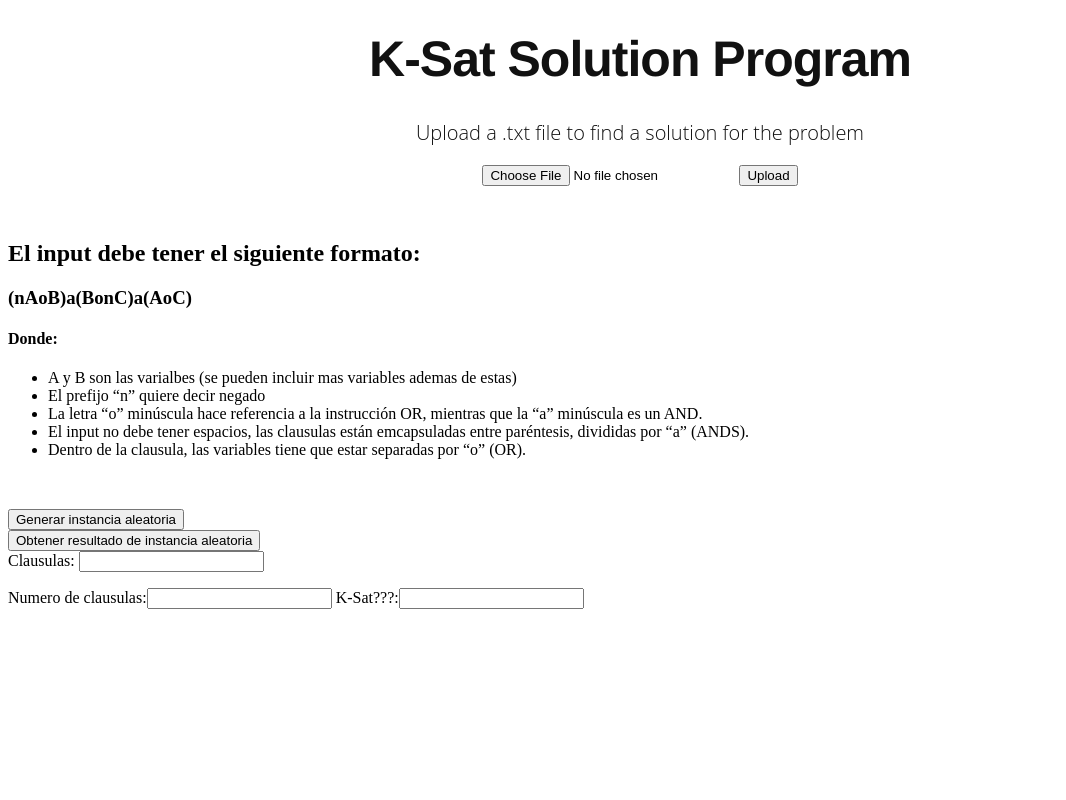
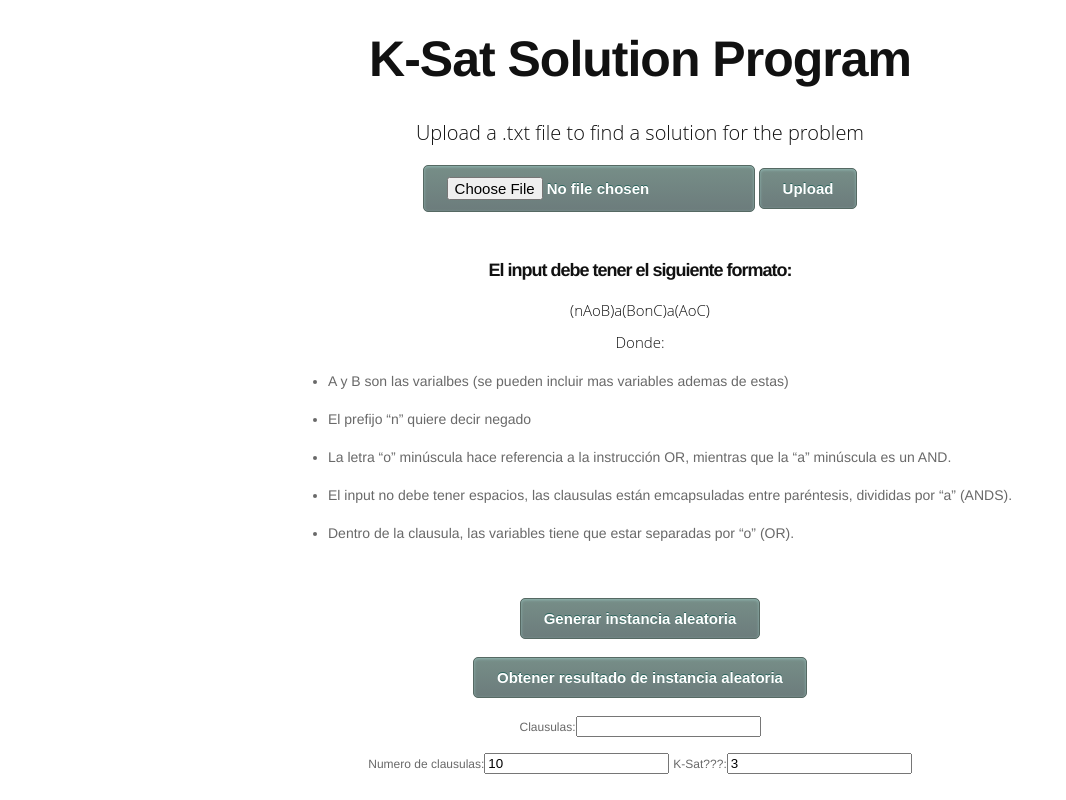
Before and after one commit to joellara/kSat-Schoning-Algorithm, a Flask app: page / in a window 1280 px wide. Shown: the whole page, without its empty margins (0-1066 px from the left). Run offline with Flask 2, Linux system fonts and the light colour scheme; some libraries are stand-ins or nearby versions.

Commit message:
Added Css 1.0

```diff
--- a/app.py
+++ b/app.py
@@ -23,7 +23,7 @@ def solveClause():
     (values, count) = Schoning.schoning_algo(linestring)
     if not values:
         return render_template('error.html',error=count)
-    return render_template('reading.html',values=values,count=count,string=linestring)
+    return render_template('reading.html',values=values,count=count,clause=linestring)
 
 @app.route("/", methods=['GET', 'POST'])
 def index():
--- a/static/styles.css
+++ b/static/styles.css
@@ -51,3 +51,61 @@ a:active  {
     margin: 0 0 72px;
     text-align: center
 }
+
+li{
+     color: #696969;
+     font-family: 'Helvetica Neue', sans-serif;
+     font-size: 14px;
+     line-height: 14px;
+     margin: 0 0 24px;
+     text-align:justify;
+     text-justify: inter-word;
+}
+
+.labelIndex{
+      color: #696969;
+     font-family: 'Helvetica Neue', sans-serif;
+     font-size: 12px;
+
+}
+
+.myButton {
+	-moz-box-shadow:inset 0px 1px 3px 0px #91b8b3;
+	-webkit-box-shadow:inset 0px 1px 3px 0px #91b8b3;
+	box-shadow:inset 0px 1px 3px 0px #91b8b3;
+	background:-webkit-gradient(linear, left top, left bottom, color-stop(0.05, #768d87), color-stop(1, #6c7c7c));
+	background:-moz-linear-gradient(top, #768d87 5%, #6c7c7c 100%);
+	background:-webkit-linear-gradient(top, #768d87 5%, #6c7c7c 100%);
+	background:-o-linear-gradient(top, #768d87 5%, #6c7c7c 100%);
+	background:-ms-linear-gradient(top, #768d87 5%, #6c7c7c 100%);
+	background:linear-gradient(to bottom, #768d87 5%, #6c7c7c 100%);
+	filter:progid:DXImageTransform.Microsoft.gradient(startColorstr='#768d87', endColorstr='#6c7c7c',GradientType=0);
+	background-color:#768d87;
+	-moz-border-radius:5px;
+	-webkit-border-radius:5px;
+	border-radius:5px;
+	border:1px solid #566963;
+	display:inline-block;
+	cursor:pointer;
+	color:#ffffff;
+	font-family:Arial;
+	font-size:15px;
+	font-weight:bold;
+	padding:11px 23px;
+	text-decoration:none;
+	text-shadow:0px -1px 0px #2b665e;
+}
+.myButton:hover {
+	background:-webkit-gradient(linear, left top, left bottom, color-stop(0.05, #6c7c7c), color-stop(1, #768d87));
+	background:-moz-linear-gradient(top, #6c7c7c 5%, #768d87 100%);
+	background:-webkit-linear-gradient(top, #6c7c7c 5%, #768d87 100%);
+	background:-o-linear-gradient(top, #6c7c7c 5%, #768d87 100%);
+	background:-ms-linear-gradient(top, #6c7c7c 5%, #768d87 100%);
+	background:linear-gradient(to bottom, #6c7c7c 5%, #768d87 100%);
+	filter:progid:DXImageTransform.Microsoft.gradient(startColorstr='#6c7c7c', endColorstr='#768d87',GradientType=0);
+	background-color:#6c7c7c;
+}
+.myButton:active {
+	position:relative;
+	top:1px;
+}
--- a/templates/error.html
+++ b/templates/error.html
@@ -3,7 +3,7 @@
 <html lang="en" xmlns="http://www.w3.org/1999/xhtml">
 <head>
     <meta charset="utf-8" />
-    <link rel="stylesheet" type="text/css" href="/joellara/algorithms2project/static/styles.css">
+    <link rel="stylesheet" type="text/css" href="{{ url_for('static', filename='styles.css') }}">
     <title></title>
 </head>
 <body>
--- a/templates/index.html
+++ b/templates/index.html
@@ -3,7 +3,7 @@
 
 <head>
     <title>Upload new File</title>
-    <link rel="stylesheet" type="text/css" href="/joellara/algorithms2project/static/styles.css">
+    <link rel="stylesheet" type="text/css" href="{{ url_for('static', filename='styles.css') }}">
     <script type="text/javascript" src="https://ajax.googleapis.com/ajax/libs/jquery/1.4.2/jquery.min.js"></script>
     <script type="text/javascript">
         var $SCRIPT_ROOT = {{ request.script_root|tojson|safe }};
@@ -30,16 +30,16 @@
         <label class="indexLabel">Upload a .txt file to find a solution for the problem</label>
         <form action="" method=post enctype=multipart/form-data>
             <p>
-                <input  class="btn"type=file name=file accept=".txt">
-                <input class="btn"type=submit value=Upload>
+                <input  class="btn myButton"type=file name=file accept=".txt">
+                <input class="btn myButton"type=submit value=Upload>
         </form>
         <br>
-    </center>
+
     <div>
-        <h2>El input debe tener el siguiente formato:</h2>
-        <h3>(nAoB)a(BonC)a(AoC)</h3>
-        <h4>Donde:</h4>
-         <ul>
+        <h2 class="indexTitle" style="font-size:18px">El input debe tener el siguiente formato:</h2>
+        <h3 class="indexLabel" style="font-size:15px;margin-bottom:0px">(nAoB)a(BonC)a(AoC)</h3>
+        <h4 class="indexLabel" style="font-size:15px;margin-bottom:0px">Donde:</h4>
+         <ul style="margin-left:280px">
             <li>A y B son las varialbes (se pueden incluir mas variables ademas de estas)</li>
             <li>El prefijo “n” quiere decir negado</li>
             <li>La letra “o” minúscula hace referencia a la instrucción OR, mientras que la “a” minúscula es un AND.</li>
@@ -49,14 +49,17 @@
         <br>
         <form action="getClause" method="POST">
             <p>
-                <input class="btn" id="generate" type=submit value="Generar instancia aleatoria">
+                <input class="btn myButton" id="generate" type=submit value="Generar instancia aleatoria">
                 <br>
-                <input class="btn" type=submit value="Obtener resultado de instancia aleatoria">
                 <br>
-                Clausulas: <input type="text" name="clauses" id="result">
+                <input class="btn myButton" type=submit value="Obtener resultado de instancia aleatoria">
+                <br>
+                <br>
+                 <label class="labelIndex">Clausulas:</label><input type="text" name="clauses" id="result">
         </form>
-        Numero de clausulas:<input type="number" name="num_clauses">
-        K-Sat???:<input type="number" name="sat">
+        <label class="labelIndex">Numero de clausulas:</label><input type="number" name="num_clauses" value="10" >
+        <label class="labelIndex">K-Sat???:</label><input type="number" name="sat" value="3" >
+         </center>
     </div>
     </body>
 </html>
--- a/templates/reading.html
+++ b/templates/reading.html
@@ -1,9 +1,9 @@
 <!doctype html>
 <html>
-    Number of uniformly random assignments needed: {{count}}<br>
+   Numero de iteraciones: {{count}}<br>
     Los valores que satisfacen la instancia KSAT son:<br>
     {{values}}
-    <p>{{string}}</p>
+    <p>{{clause}}</p>
     </ul>
     <a href="/">Volver a subir otro archivo</a>
 </html>
```
